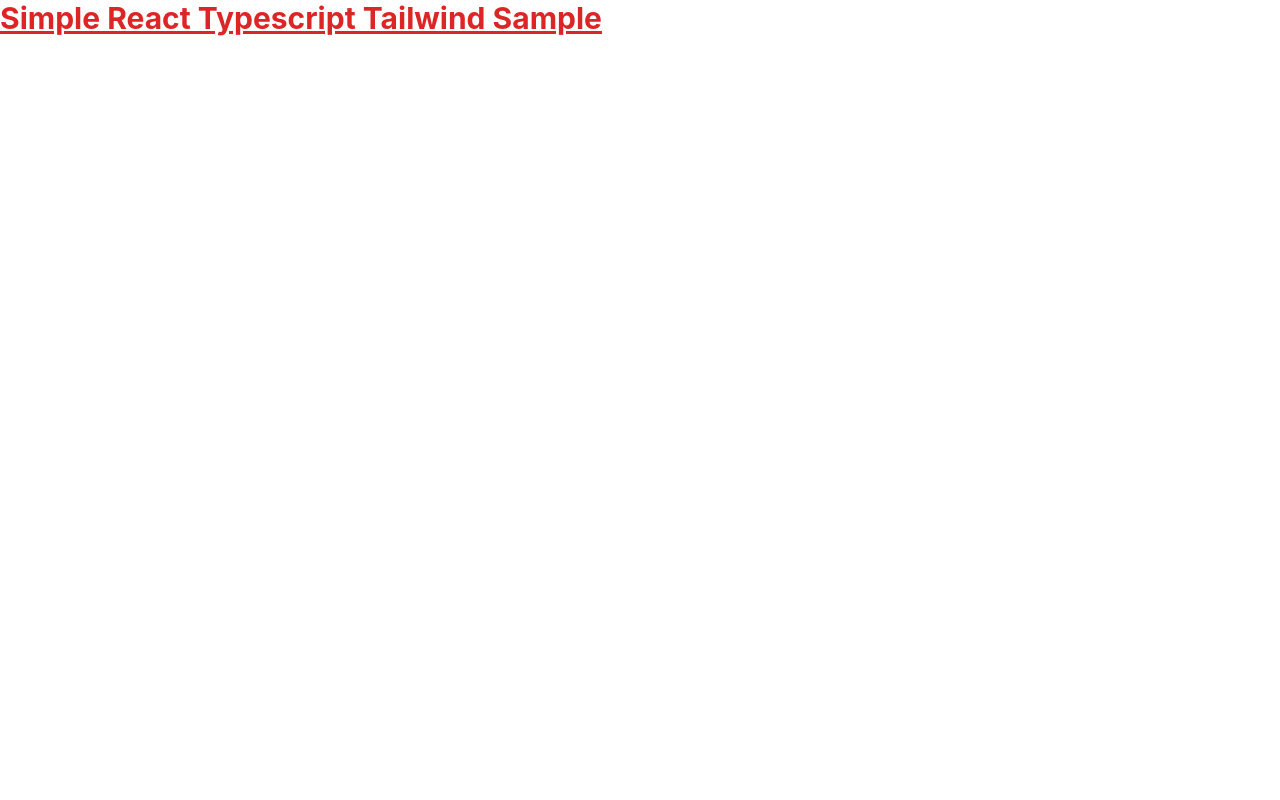
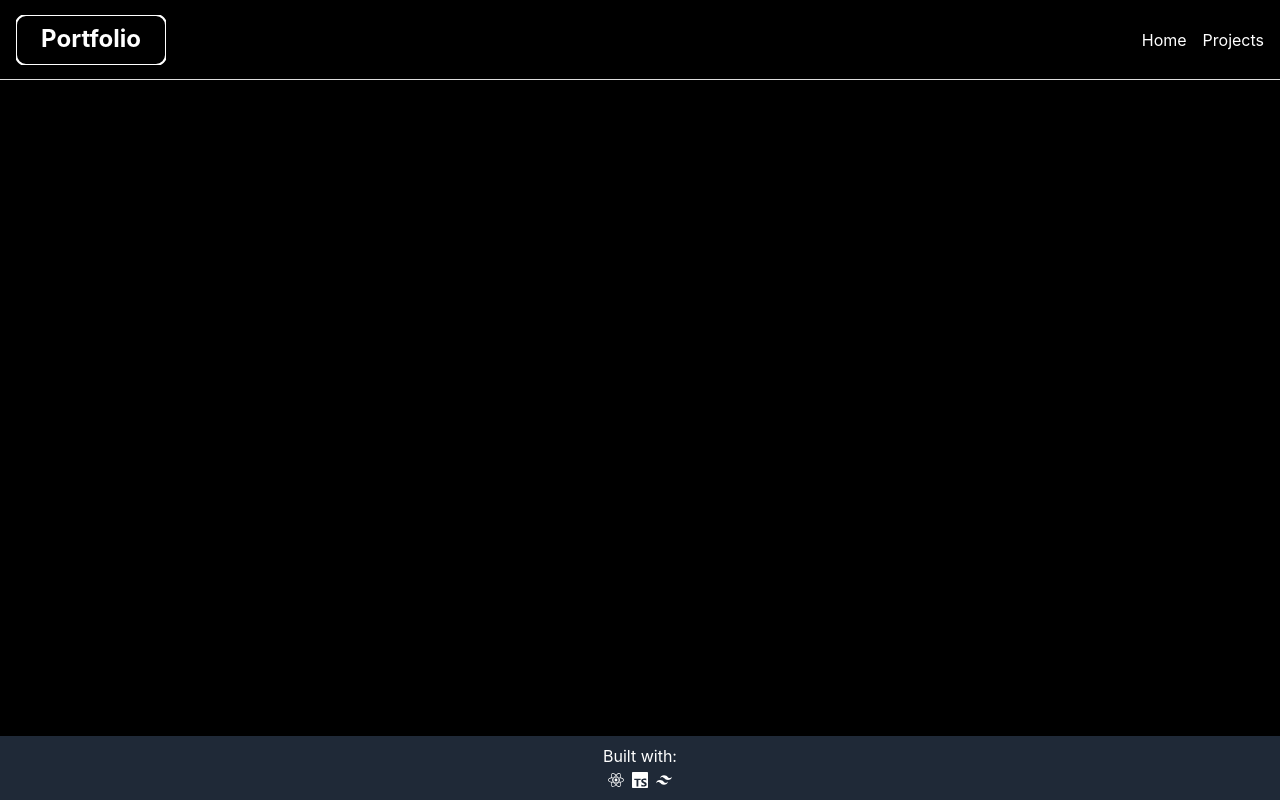
Before and after one commit to rmrahman430/personal-website, a React (Create React App) app: page /projects in a window 1280 px wide. Built offline with nearby package versions, Linux system fonts and the light colour scheme.

Commit message:
footer component

```diff
--- a/package.json
+++ b/package.json
@@ -8,10 +8,11 @@
     "@testing-library/user-event": "^13.5.0",
     "@types/jest": "^27.5.2",
     "@types/node": "^16.18.97",
-    "@types/react": "^18.3.1",
     "@types/react-dom": "^18.3.0",
     "react": "^18.3.1",
     "react-dom": "^18.3.1",
+    "react-icons": "^5.2.1",
+    "react-router-dom": "^6.23.1",
     "react-scripts": "5.0.1",
     "typescript": "^4.9.5",
     "web-vitals": "^2.1.4"
@@ -41,6 +42,7 @@
     ]
   },
   "devDependencies": {
+    "@types/react": "^18.3.2",
     "autoprefixer": "^10.4.19",
     "postcss": "^8.4.38",
     "tailwindcss": "^3.4.3"
--- a/src/App.css
+++ b/src/App.css
@@ -5,12 +5,6 @@
 .App-logo {
   height: 40vmin;
   pointer-events: none;
-}
-
-@media (prefers-reduced-motion: no-preference) {
-  .App-logo {
-    animation: App-logo-spin infinite 20s linear;
-  }
 }
 
 .App-header {
@@ -28,11 +22,20 @@
   color: #61dafb;
 }
 
-@keyframes App-logo-spin {
-  from {
-    transform: rotate(0deg);
-  }
-  to {
-    transform: rotate(360deg);
-  }
+.header {
+  max-width: 100%;
+  height: 10vh;
+  border-bottom: 1px solid #ddd;
+  overflow: hidden;
 }
+
+.app-container {
+  display: flex;
+  flex-direction: column;
+  height: 100vh;
+}
+
+html {
+  background-color: black;
+  color: white;  /* Optional: Set default text color to white for better contrast */
+}
--- a/src/App.tsx
+++ b/src/App.tsx
@@ -1,11 +1,45 @@
 import React from 'react';
 import './App.css';
+import HomePage from './pages/home'; // Assuming HomePage.tsx is in the pages directory
+import Header from './components/header';
+import avatar from './img/avatar.png';
+import Projects from './pages/projects';
+import Footer from './components/footer';
+import { BrowserRouter as Router, Routes, Route, Navigate } from 'react-router-dom';
+
+
+interface HomeInfoProps {
+  name: string;
+  bio: string; // Add bio for About Me section
+  avatarUrl?: string; // Optional avatar image URL
+  email: string;
+  github: string;
+}
 
 function App() {
+  const myInfo: HomeInfoProps = {
+    name: 'Rayyan Rahman',
+    bio: 'A passionate software engineer with a focus on [Your Specialization]. I am always eager to learn new things and take on challenging projects.',
+    // Remove unnecessary props: specialization, skills, projects, linkedin
+    email: 'rayyanmrahman@gmail.com',
+    github: 'https://github.com/rmrahman430',
+    avatarUrl: avatar,
+  };
+
   return (
-    <h1 className="text-3xl font-bold underline text-red-600">
-      Simple React Typescript Tailwind Sample
-    </h1>
+    <Router>
+      <div className="app-container d-flex flex-col min-h-screen">
+        <Header title={'Portfolio'} />
+        <Routes>
+          {/* Wrap HomePage in a Route component */}
+          <Route path="/" element={<Navigate replace to="/home" />} />
+          <Route path="/home" element={<HomePage {...myInfo} />} />
+          <Route path="/projects" element={<Projects />}/>
+        </Routes>
+        <Footer />
+      </div>
+
+    </Router>
   );
 }
 
--- a/src/components/footer.tsx
+++ b/src/components/footer.tsx
@@ -6,21 +6,21 @@
 
 const Footer: React.FC = () => {
   return (
-    <footer className="bg-gray-800 text-white text-center py-4">
+    <footer className=" py-2 absolute inset-x-0 bottom-0 h-16 bg-gray-800 text-white text-center">
       Built with:
-      <span className="flex justify-center"> {/* Maintain flexbox for centering */}
+      <span className="flex items-center justify-center flex-wrap py-1"> {/* Maintain flexbox for centering */}
         <Link to="https://react.dev/" target="_blank" rel="noopener noreferrer" className="mr-2 ml-2"> {/* Link React icon */}
-          <span className="mr-2">
+          <span className="">
             <FaReact />
           </span>
         </Link>
         <Link to="https://www.typescriptlang.org/" target="_blank" rel="noopener noreferrer" className="mr-2"> {/* Link TypeScript icon */}
-          <span className="mr-2">
+          <span className="">
             <SiTypescript />
           </span>
         </Link>
         <Link to="https://tailwindcss.com/docs/installation" target="_blank" rel="noopener noreferrer" className="mr-2"> {/* Link Tailwind CSS icon */}
-          <span className="mr-2">
+          <span className="">
             <SiTailwindcss />
           </span>
         </Link>
```
Also changed, not shown: 1 other file (tests, documents, lock files or other folders).
